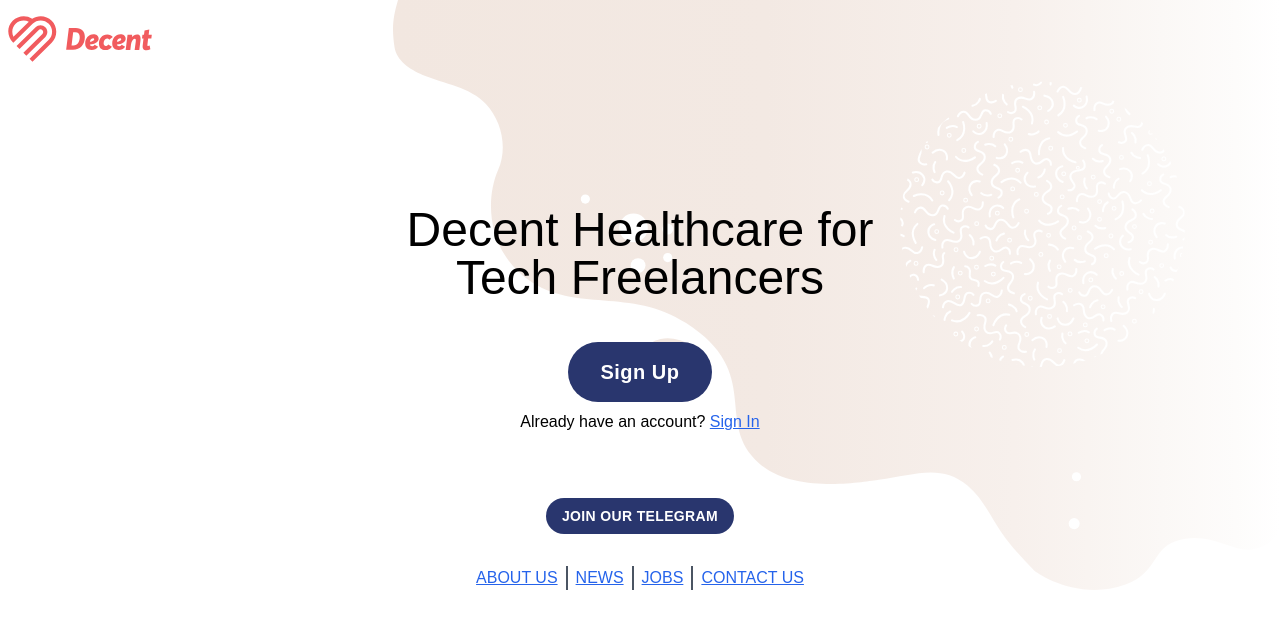
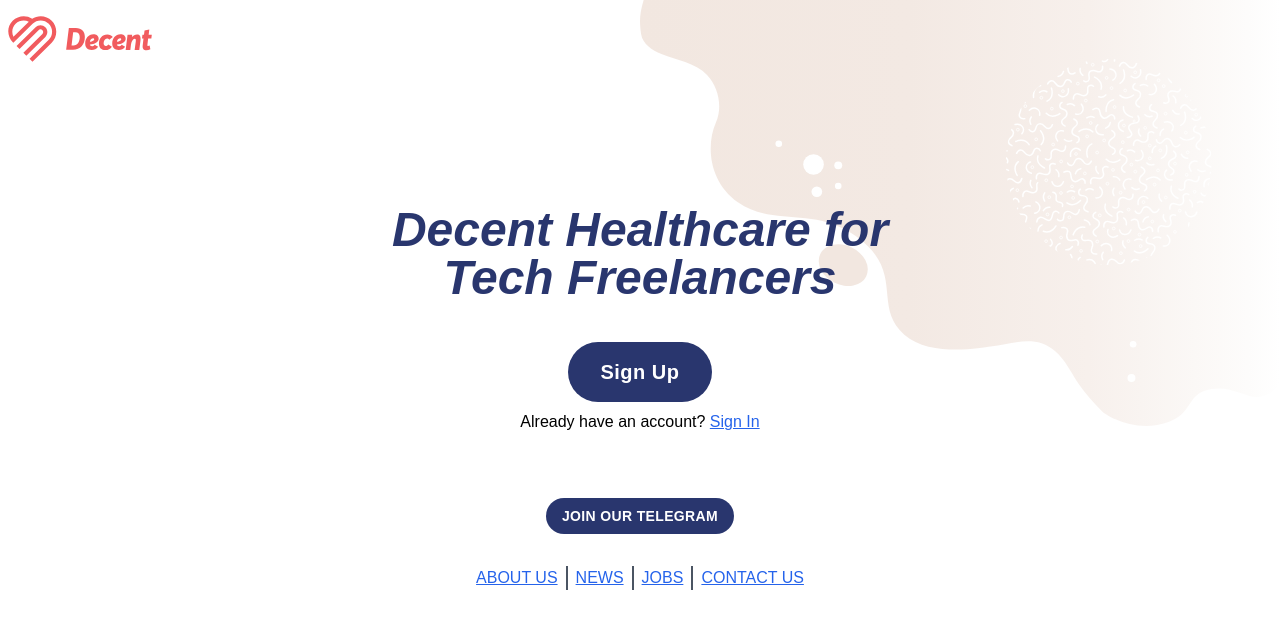
Before and after one commit to scarsam/decent, a Next.js app: page / in a window 1280 px wide. Shown: the top 628 px of the page. Built offline with nearby package versions, Linux system fonts and the light colour scheme; what miragejs would draw is missing.

Commit message:
Fixed background resize issue and updated font colors

```diff
--- a/layout/Layout.tsx
+++ b/layout/Layout.tsx
@@ -1,6 +1,6 @@
 const Layout: React.FC = ({ children }) => {
   return (
-    <main className="antialiased  bg-hero-pattern bg-no-repeat bg-right-top">
+    <main className="antialiased bg-hero-pattern bg-no-repeat bg-right-top bg-50%">
       {children}
     </main>
   );
--- a/pages/dashboard.tsx
+++ b/pages/dashboard.tsx
@@ -26,7 +26,7 @@
         <title>Decent | Dashboard - Sam Ojling</title>
         <link rel="icon" href="/decent-favicon.png" />
       </Head>
-      <h1 className="text-5xl mb-10">Member Portal</h1>
+      <h1 className="text-5xl mb-10 text-primary">Member Portal</h1>
       <Notification message="Yay! Welcome to Decent!" autoDeleteTime={5000} />
       <p>
         Hi {user?.email} you're in! Unless you want to{" "}
--- a/pages/index.tsx
+++ b/pages/index.tsx
@@ -22,7 +22,7 @@
         <link rel="icon" href="/decent-favicon.png" />
       </Head>
 
-      <h1 className="text-4xl md:text-5xl mb-10 text-center">
+      <h1 className="text-4xl md:text-5xl mb-10 text-center italic font-semibold text-primary">
         Decent Healthcare for <span className="lg:block">Tech Freelancers</span>
       </h1>
       <Link size="large" path="/sign-up" styleAs="button" text="Sign Up" />
--- a/pages/login.tsx
+++ b/pages/login.tsx
@@ -39,7 +39,7 @@
         <title>Decent | Login - Sam Ojling</title>
         <link rel="icon" href="/decent-favicon.png" />
       </Head>
-      <h1 className="text-5xl mb-10">Sign In</h1>
+      <h1 className="text-5xl mb-10 text-primary">Sign In</h1>
       <Form
         handleSubmit={onSubmit}
         initalValues={initalValues}
--- a/pages/sign-up.tsx
+++ b/pages/sign-up.tsx
@@ -60,7 +60,7 @@
         <title>Decent | Sign up - Sam Ojling</title>
         <link rel="icon" href="/decent-favicon.png" />
       </Head>
-      <h1 className="text-5xl mb-10">Sign Up</h1>
+      <h1 className="text-5xl mb-10 text-primary">Sign Up</h1>
       <Form
         handleSubmit={onSubmit}
         initalValues={initalValues}
--- a/tailwind.config.js
+++ b/tailwind.config.js
@@ -10,6 +10,9 @@
       backgroundImage: () => ({
         "hero-pattern": "url('/decent-bg.svg')",
       }),
+      backgroundSize: {
+        "50%": "50%",
+      },
       colors: {
         primary: "#29366e",
         "primary-dark": "#1a1a59",
```
